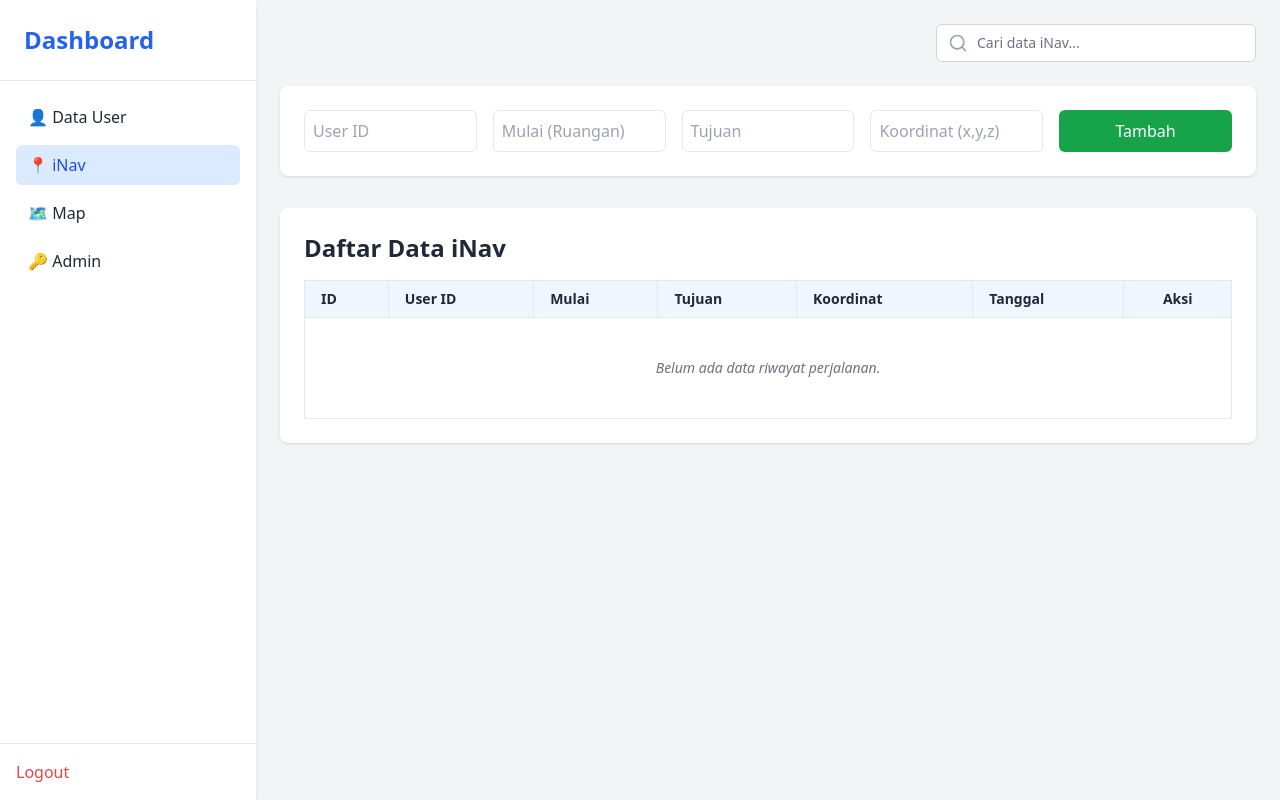
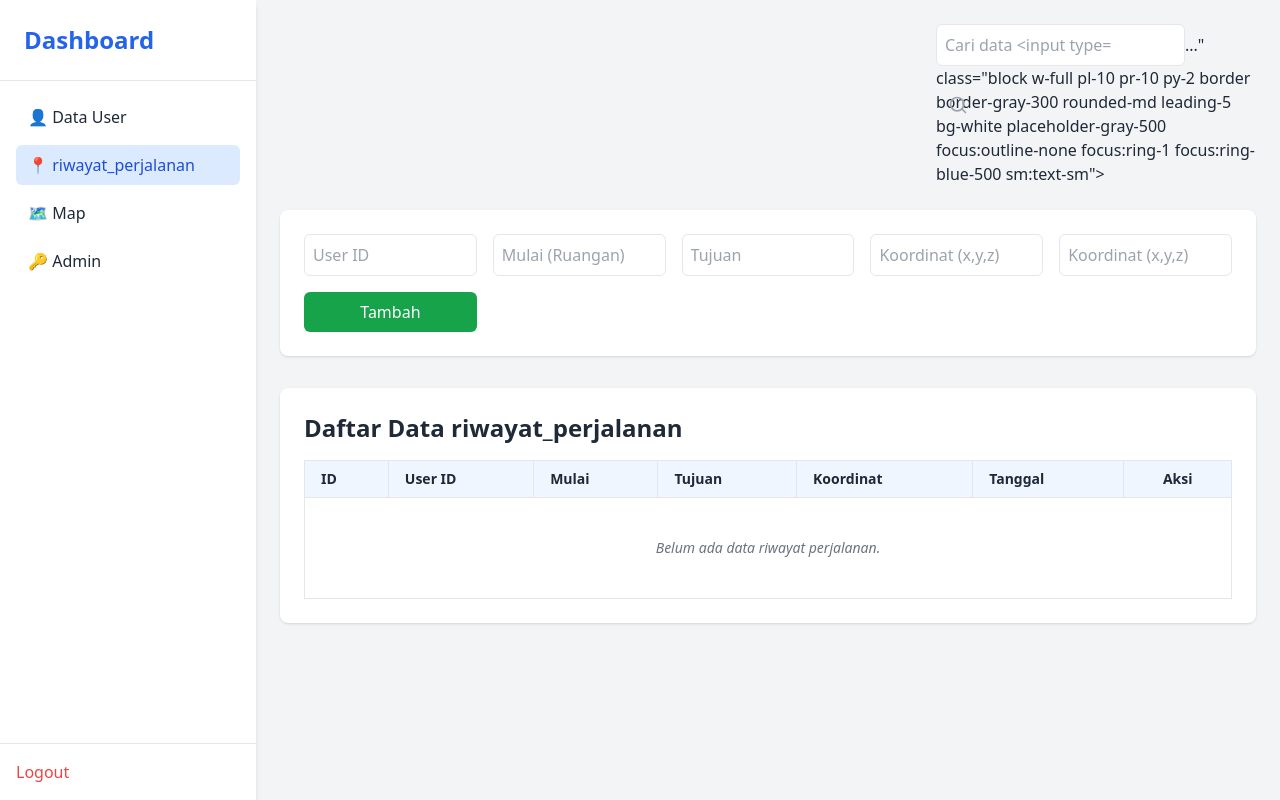
Before and after one commit to alifwahyu112/indoor-nav-backend, a Node server app: template views/inav.ejs in a window 1280 px wide. Run offline with Node 20, Linux system fonts and the light colour scheme; the template is opened without the code that fills it, so the values that code supplies are empty; some libraries are stand-ins or nearby versions.

Commit message:
update backend navigasi

```diff
--- a/server.js
+++ b/server.js
@@ -157,28 +157,28 @@
   });
 });
 
-app.get("/inav", (req, res) => {
+app.get("/riwayat_perjalanan", (req, res) => {
   if (!req.session.loggedIn) return res.redirect("/login");
-  db.query("SELECT * FROM inav ORDER BY id DESC", (err, inavResult) => {
+  db.query("SELECT * FROM riwayat_perjalanan ORDER BY id DESC", (err, riwayat_perjalananResult) => {
     if (err) return res.status(500).send("Database Error");
-    res.render("inav", { title: "DATA INAV", inavs: inavResult });
+    res.render("riwayat_perjalanan", { title: "DATA RIWAYAT PERJALANAN", riwayat_perjalanan: riwayat_perjalananResult });
   });
 });
 
-app.post("/tambah-inav", (req, res) => {
+app.post("/tambah-riwayat_perjalanan", (req, res) => {
   const { user_id, mulai, tujuan, koordinat_awal, tanggal } = req.body;
-  const sql = `INSERT INTO inav (user_id, muali, tujuan, koordinat_awal, tanggal) VALUES (?, ?, ?, ?, ?)`;
+  const sql = `INSERT INTO riwayat_perjalanan (user_id, muali, tujuan, koordinat_awal, tanggal) VALUES (?, ?, ?, ?, ?)`;
   db.query(sql, [user_id, mulai, tujuan, koordinat_awal, tanggal], err => {
     if (err) return res.status(500).send("Database Error");
-    res.redirect("/inav");
+    res.redirect("/riwayat_perjalanan");
   });
 });
 
-app.get("/delete-inav/:id", (req, res) => {
+app.get("/delete-riwayat_perjalanan/:id", (req, res) => {
   if (!req.session.loggedIn) return res.redirect("/login");
-  db.query("DELETE FROM inav WHERE id = ?", [req.params.id], err => {
+  db.query("DELETE FROM riwayat_perjalanan WHERE id = ?", [req.params.id], err => {
     if (err) return res.status(500).send("Database Error");
-    res.redirect("/inav");
+    res.redirect("/riwayat_perjalanan");
   });
 });
 
@@ -290,12 +290,12 @@
   });
 });
 
-app.post('/api/inav/start', (req, res) => {
+app.post('/api/riwayat_perjalanan/start', (req, res) => {
   const { session_id, starting_position } = req.body;
   if (!session_id || !starting_position) return res.json({ status: false, message: "Data tidak lengkap" });
 
   const historyStr = new Date().toLocaleString('id-ID', { timeZone: 'Asia/Jakarta' });
-  const sql = 'INSERT INTO inav (session_id, starting_position, history) VALUES (?, ?, ?)';
+  const sql = 'INSERT INTO riwayat_perjalanan (session_id, starting_position, history) VALUES (?, ?, ?)';
 
   db.query(sql, [session_id, starting_position, historyStr], (err, result) => {
     if (err) return res.status(500).json({ status: false, error: err.message });
@@ -303,11 +303,11 @@
   });
 });
 
-app.put('/api/inav/update-target', (req, res) => {
+app.put('/api/riwayat_perjalanan/update-target', (req, res) => {
   const { session_id, target } = req.body;
   if (!session_id || !target) return res.json({ status: false, message: "Data tidak lengkap" });
 
-  const sql = 'UPDATE inav SET target = ? WHERE session_id = ? ORDER BY id DESC LIMIT 1';
+  const sql = 'UPDATE riwayat_perjalanan SET target = ? WHERE session_id = ? ORDER BY id DESC LIMIT 1';
 
   db.query(sql, [target, session_id], (err, result) => {
     if (err) return res.status(500).json({ status: false, error: err.message });
--- a/views/admin.ejs
+++ b/views/admin.ejs
@@ -17,7 +17,7 @@
 
       <nav class="flex-1 p-4 space-y-2">
         <a href="/" class="block py-2 px-3 rounded-md hover:bg-blue-100 font-medium">👤 Data User</a>
-        <a href="/inav" class="block py-2 px-3 rounded-md hover:bg-blue-100 font-medium">📍 iNav</a>
+        <a href="/riwayat_perjalanan" class="block py-2 px-3 rounded-md hover:bg-blue-100 font-medium">📍 riwayat_perjalanan</a>
         <a href="/map" class="block py-2 px-3 rounded-md hover:bg-blue-100 font-medium">🗺️ Map</a>
         <a href="/admin" class="block py-2 px-3 rounded-md bg-blue-100 text-blue-700 font-medium">🔑 Data Admin</a>
       </nav>
--- a/views/inav.ejs
+++ b/views/inav.ejs
@@ -17,7 +17,7 @@
 
       <nav class="flex-1 p-4 space-y-2">
         <a href="/" class="block py-2 px-3 rounded-md hover:bg-blue-100 font-medium">👤 Data User</a>
-        <a href="/inav" class="block py-2 px-3 rounded-md bg-blue-100 text-blue-700 font-medium">📍 iNav</a>
+        <a href="/riwayat_perjalanan" class="block py-2 px-3 rounded-md bg-blue-100 text-blue-700 font-medium">📍 riwayat_perjalanan</a>
         <a href="/map" class="block py-2 px-3 rounded-md hover:bg-blue-100 font-medium">🗺️ Map</a>
         <a href="/admin" class="block py-2 px-3 rounded-md hover:bg-blue-100 font-medium">🔑 Admin</a>
       </nav>
@@ -36,7 +36,7 @@
           <span class="absolute inset-y-0 left-0 flex items-center pl-3">
             <svg class="w-5 h-5 text-gray-400" viewBox="0 0 24 24" fill="none" stroke="currentColor" stroke-width="2" stroke-linecap="round" stroke-linejoin="round"><circle cx="11" cy="11" r="8"></circle><line x1="21" y1="21" x2="16.65" y2="16.65"></line></svg>
           </span>
-          <input type="text" id="searchInput" onkeyup="searchTable()" placeholder="Cari data iNav..." class="block w-full pl-10 pr-10 py-2 border border-gray-300 rounded-md leading-5 bg-white placeholder-gray-500 focus:outline-none focus:ring-1 focus:ring-blue-500 sm:text-sm">
+          <input type="text" id="searchInput" onkeyup="searchTable()" placeholder="Cari data <input type="text" name="koordinat_awal" placeholder="Koordinat (x,y,z)" class="border p-2 rounded-md" required>..." class="block w-full pl-10 pr-10 py-2 border border-gray-300 rounded-md leading-5 bg-white placeholder-gray-500 focus:outline-none focus:ring-1 focus:ring-blue-500 sm:text-sm">
           <button id="clearSearch" onclick="clearInput()" class="absolute inset-y-0 right-0 flex items-center pr-3 text-gray-400 hover:text-gray-600 hidden">
             <svg class="w-5 h-5" fill="none" stroke="currentColor" viewBox="0 0 24 24">
               <path stroke-linecap="round" stroke-linejoin="round" stroke-width="2" d="M6 18L18 6M6 6l12 12"></path>
@@ -45,11 +45,12 @@
         </div>
       </header>
 
-      <form action="/tambah-inav" method="POST" class="grid grid-cols-1 md:grid-cols-5 gap-4 bg-white p-6 rounded-lg shadow">
+      <form action="/tambah-riwayat_perjalanan" method="POST" class="grid grid-cols-1 md:grid-cols-5 gap-4 bg-white p-6 rounded-lg shadow">
         <input type="number" name="user_id" placeholder="User ID" class="border p-2 rounded-md" required>
         <input type="text" name="mulai" placeholder="Mulai (Ruangan)" class="border p-2 rounded-md" required>
         <input type="text" name="tujuan" placeholder="Tujuan" class="border p-2 rounded-md" required>
         <input type="text" name="koordinat_awal" placeholder="Koordinat (x,y,z)" class="border p-2 rounded-md" required>
+        <input type="text" name="tanggal" placeholder="Koordinat (x,y,z)" class="border p-2 rounded-md" required>
 
         <button type="submit" class="bg-green-600 text-white px-4 py-2 rounded-md hover:bg-green-700">
             Tambah
@@ -57,7 +58,7 @@
       </form>
 
       <div class="mt-8 bg-white p-6 rounded-lg shadow mb-10">
-        <h3 class="text-2xl font-semibold mb-4">Daftar Data iNav</h3>
+        <h3 class="text-2xl font-semibold mb-4">Daftar Data riwayat_perjalanan</h3>
 
         <div class="overflow-x-auto">
           <table class="w-full border-collapse border border-gray-200 text-sm">
@@ -73,8 +74,8 @@
               </tr>
             </thead>
             <tbody>
-              <% if (inavs && inavs.length > 0) { %>
-                <% inavs.forEach((row) => { %>
+              <% if (riwayat_perjalanans && riwayat_perjalanans.length > 0) { %>
+                <% riwayat_perjalanans.forEach((row) => { %>
                   <tr class="hover:bg-gray-50">
                     <td class="border px-4 py-2 font-bold"><%= row.id %></td>
                     <td class="border px-4 py-2 text-blue-600">#<%= row.user_id %></td>
@@ -85,7 +86,7 @@
                         <%= new Date(row.tanggal).toLocaleString('id-ID') %>
                     </td>
                     <td class="border px-4 py-2 text-center">
-                      <a href="/delete-inav/<%= row.id %>" class="bg-red-100 text-red-600 px-3 py-1 rounded-md hover:bg-red-200" onclick="return confirm('Yakin ingin menghapus riwayat ini?');">Hapus</a>
+                      <a href="/delete-riwayat_perjalanan/<%= row.id %>" class="bg-red-100 text-red-600 px-3 py-1 rounded-md hover:bg-red-200" onclick="return confirm('Yakin ingin menghapus riwayat ini?');">Hapus</a>
                     </td>
                   </tr>
                 <% }) %>
--- a/views/index.ejs
+++ b/views/index.ejs
@@ -18,7 +18,7 @@
       <nav class="flex-1 p-4 space-y-2">
         <a href="/" class="block py-2 px-3 rounded-md bg-blue-100 text-blue-700 font-medium">👤 Data User</a>
 
-        <a href="/inav" class="block py-2 px-3 rounded-md hover:bg-blue-100 font-medium">📍 iNav</a>
+        <a href="/riwayat_perjalanan" class="block py-2 px-3 rounded-md hover:bg-blue-100 font-medium">📍 riwayat_perjalanan</a>
         <a href="/map" class="block py-2 px-3 rounded-md hover:bg-blue-100 font-medium">🗺️ Map</a>
         <a href="/admin" class="block py-2 px-3 rounded-md hover:bg-blue-100 font-medium">🔑 Admin</a>
       </nav>
--- a/views/map.ejs
+++ b/views/map.ejs
@@ -17,7 +17,7 @@
 
       <nav class="flex-1 p-4 space-y-2">
        <a href="/" class="block py-2 px-3 rounded-md hover:bg-blue-100 font-medium">👤 Data User</a>
-       <a href="/inav" class="block py-2 px-3 rounded-md hover:bg-blue-100 font-medium">📍 iNav</a>
+       <a href="/<input type="text" name="koordinat_awal" placeholder="Koordinat (x,y,z)" class="border p-2 rounded-md" required></a>" class="block py-2 px-3 rounded-md hover:bg-blue-100 font-medium">📍 <input type="text" name="koordinat_awal" placeholder="Koordinat (x,y,z)" class="border p-2 rounded-md" required></a>
        <a href="/map" class="block py-2 px-3 rounded-md bg-blue-100 text-blue-700 font-medium">🗺️ Map</a>
        <a href="/admin" class="block py-2 px-3 rounded-md hover:bg-blue-100 font-medium">🔑 Admin</a>
       </nav>
```
